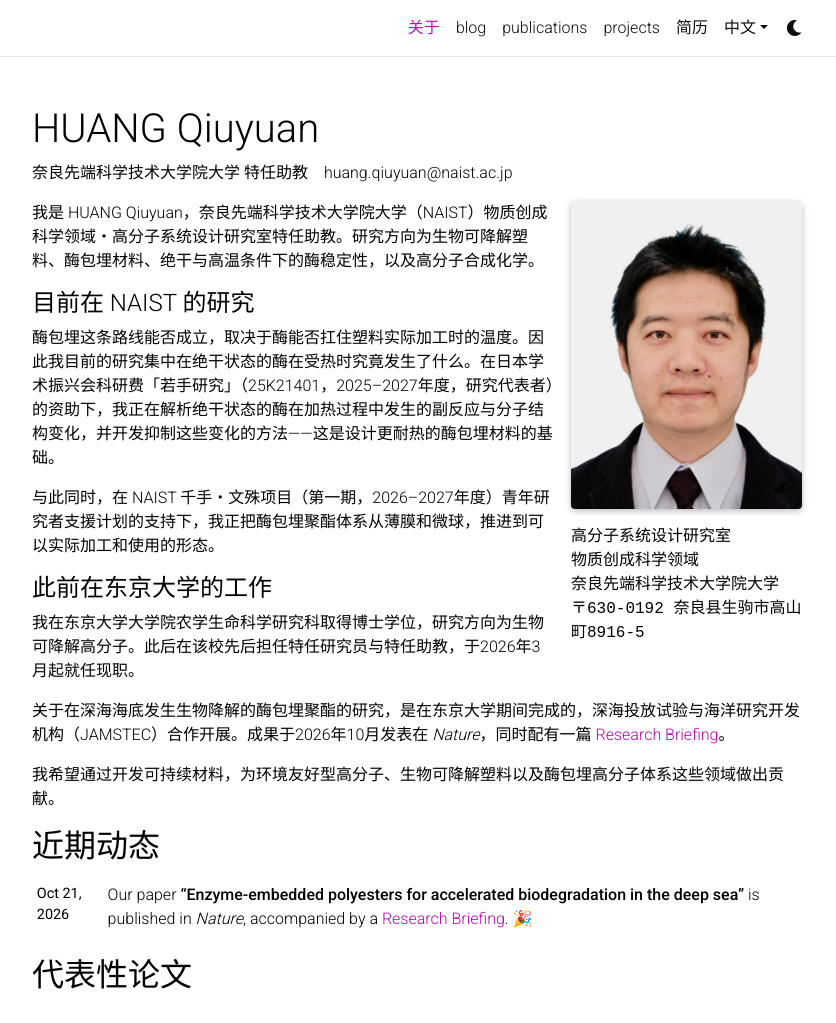
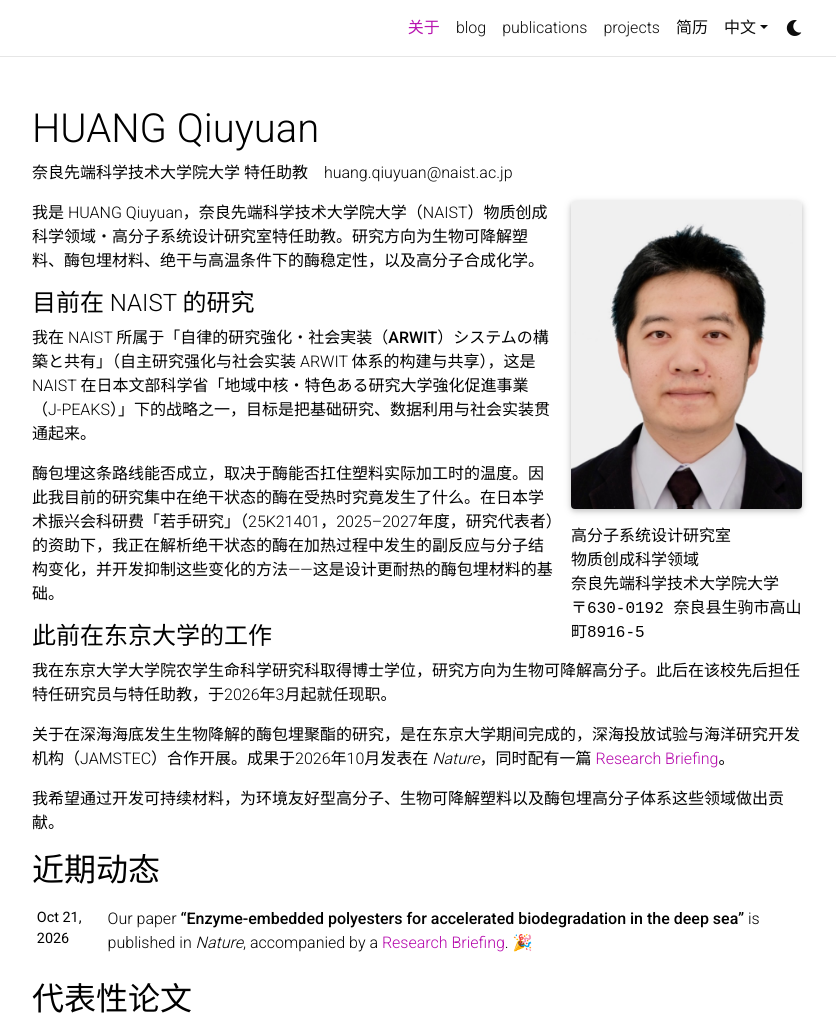
Before and after one commit to huangqiukk/huangqiukk.github.io, a Jekyll site: the page built from _pages/about_zh.md, in a window 1280 px wide and 1336 px high, cut to the strip 0-1023 px from the top of the window. Shown: the whole strip, without its empty margins (223-1059 px from the left). Built offline with Jekyll 4.4.1, drawn with Linux system fonts in a browser that asks for light colours; full-size pictures stand in for the smaller copies a plugin makes; emoji names are drawn with the system emoji font; comment, search, counter and statistics services are not loaded; a style sheet for code colours, icons or effects is not loaded.

Commit message:
Revise research details in about_zh.md
Updated the research description and current projects at NAIST, including details on enzyme stability and the development of enzyme-embedded materials.

```diff
--- a/_pages/about_zh.md
+++ b/_pages/about_zh.md
@@ -29,9 +29,9 @@
 
 #### 目前在 NAIST 的研究
 
+我在 NAIST 所属于**「自律的研究強化・社会実装（ARWIT）システムの構築と共有」**（自主研究强化与社会实装 ARWIT 体系的构建与共享），这是 NAIST 在日本文部科学省「地域中核・特色ある研究大学強化促進事業（J-PEAKS）」下的战略之一，目标是把基础研究、数据利用与社会实装贯通起来。
+
 酶包埋这条路线能否成立，取决于酶能否扛住塑料实际加工时的温度。因此我目前的研究集中在**绝干状态**的酶在受热时究竟发生了什么。在日本学术振兴会科研费「若手研究」（25K21401，2025–2027年度，研究代表者）的资助下，我正在解析绝干状态的酶在加热过程中发生的副反应与分子结构变化，并开发抑制这些变化的方法——这是设计更耐热的酶包埋材料的基础。
-
-与此同时，在 NAIST 千手・文殊项目（第一期，2026–2027年度）青年研究者支援计划的支持下，我正把酶包埋聚酯体系从薄膜和微球，推进到可以实际加工和使用的形态。
 
 #### 此前在东京大学的工作
 
```
